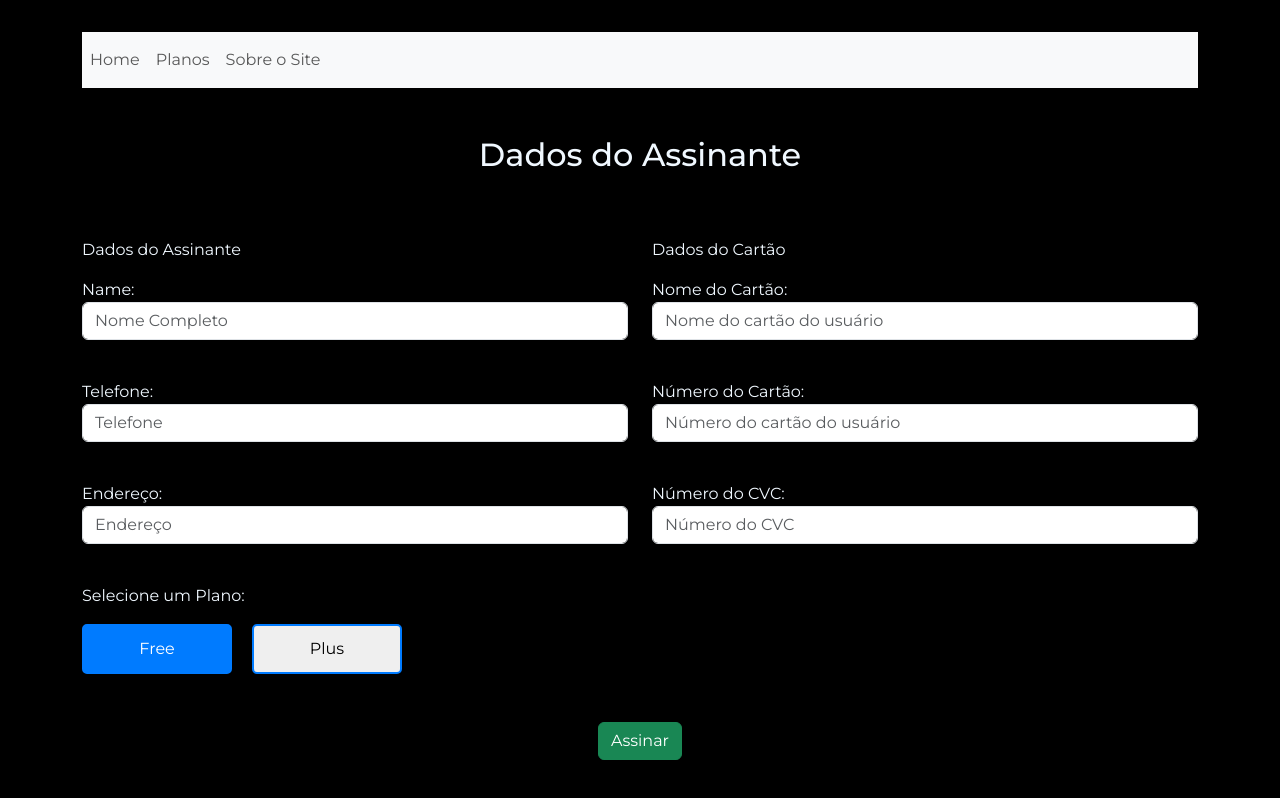
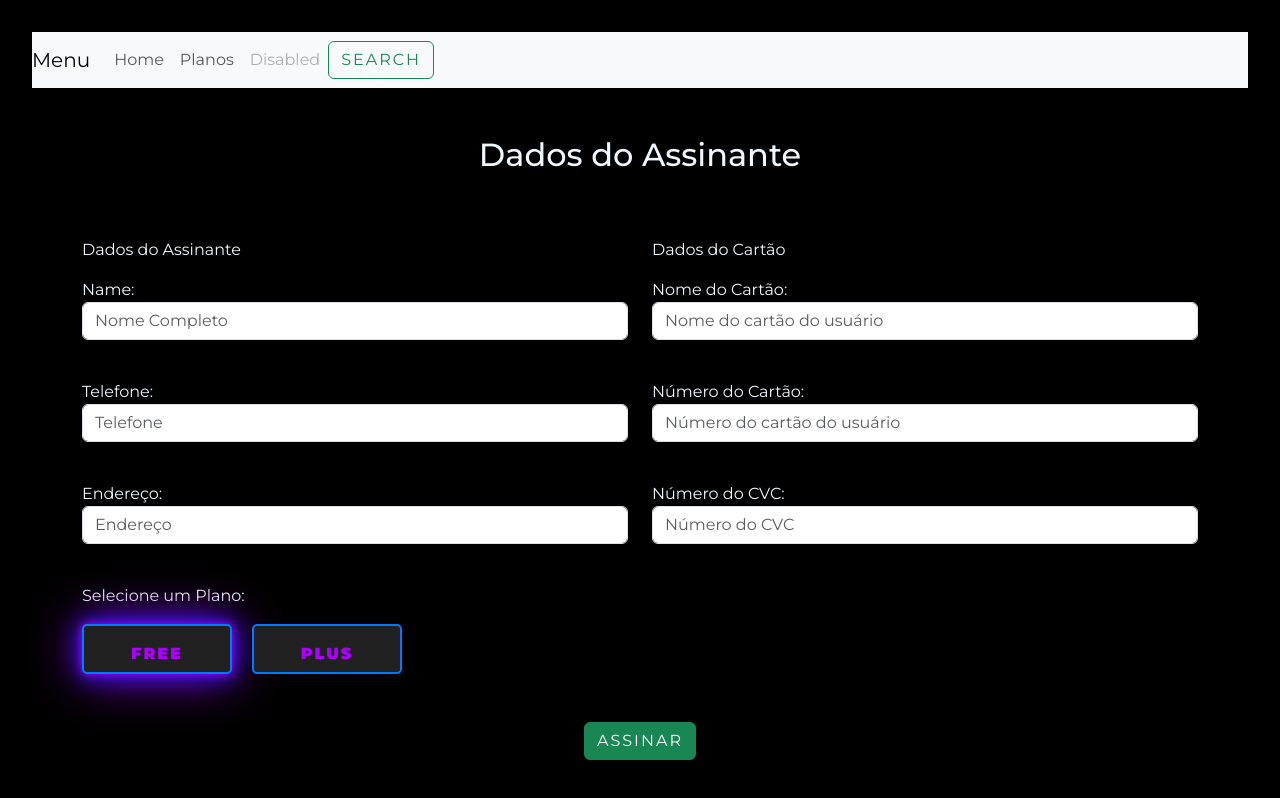
Before and after one commit to victorcals/api-react, a React (Create React App) app: page /registro in a window 1280 px wide. Built offline with nearby package versions, Linux system fonts and the light colour scheme.

Commit message:
Modificado botão e criado menu
OBS: ajustar a Pagina não encontrada

```diff
--- a/src/App.js
+++ b/src/App.js
@@ -8,29 +8,23 @@ import Home from './pages/Home';
 import Details from './pages/Details/details';
 import { BrowserRouter as Router, Routes, Route, Link } from 'react-router-dom';
 import Register from './pages/Register/register';
+import Nonexistent from './pages/NotFound/nonexistent';
+import Navbar from './components/Headers/navbar';
 
 
 function App() {
   return (
+
+
     <Router>
-      <div class="container">
-        <nav class="navbar navbar-expand-lg navbar-light bg-light">
-          <button class="navbar-toggler" type="button" data-toggle="collapse" data-target="#navbarNav" aria-controls="navbarNav" aria-expanded="false" aria-label="Toggle navigation">
-            <span class="navbar-toggler-icon"></span>
-          </button>
-          <div class="collapse navbar-collapse" id="navbarNav">
-            <div class="navbar-nav">
-              <Link className="nav-item nav-link" to='/'>Home</Link>
-              <Link className="nav-item nav-link" to='/planos'>Planos</Link>
-              <Link className="nav-item nav-link" to='/about'>Sobre o Site</Link>
-            </div>
-          </div>
-        </nav>
-      </div>
+      <Navbar />
+
       <Routes>
         <Route path='/' element={<Home />} />
         <Route path='/details/:id' element={<Details />} />
         <Route path='/registro' element={<Register />} />
+        <Route path='/nonexistent' element={<Nonexistent />} />
+
       </Routes>
     </Router >
   );
--- a/src/components/Button/Button.css
+++ b/src/components/Button/Button.css
@@ -9,6 +9,101 @@
 }
 
 .button.selected {
-    background-color: #007bff;
-    color: white;
+  box-shadow: 0 0 10px #ae00ff, 0 0 25px #001eff, 0 0 50px #ae00ff;
+  transition-delay: 0.4s;
 }
+
+
+button {
+  position: relative;
+  padding: 1em 1.8em;
+  outline: none;
+  border: 1px solid #303030;
+  background: #212121;
+  color: #ae00ff;
+  text-transform: uppercase;
+  letter-spacing: 2px;
+  font-size: 15px;
+  overflow: hidden;
+  transition: 0.2s;
+  border-radius: 20px;
+  cursor: pointer;
+  font-weight: bold;
+}
+
+button:hover {
+  box-shadow: 0 0 10px #ae00ff, 0 0 25px #001eff, 0 0 50px #ae00ff;
+  transition-delay: 0.6s;
+}
+
+button span {
+  position: absolute;
+}
+
+button span:nth-child(1) {
+  top: 0;
+  left: -100%;
+  width: 100%;
+  height: 2px;
+  background: linear-gradient(90deg, transparent, #ae00ff);
+}
+
+button:hover span:nth-child(1) {
+  left: 100%;
+  transition: 0.7s;
+}
+
+button span:nth-child(3) {
+  bottom: 0;
+  right: -100%;
+  width: 100%;
+  height: 2px;
+  background: linear-gradient(90deg, transparent, #001eff);
+}
+
+button:hover span:nth-child(3) {
+  right: 100%;
+  transition: 0.7s;
+  transition-delay: 0.35s;
+}
+
+button span:nth-child(2) {
+  top: -100%;
+  right: 0;
+  width: 2px;
+  height: 100%;
+  background: linear-gradient(180deg, transparent, #ae00ff);
+}
+
+button:hover span:nth-child(2) {
+  top: 100%;
+  transition: 0.7s;
+  transition-delay: 0.17s;
+}
+
+button span:nth-child(4) {
+  bottom: -100%;
+  left: 0;
+  width: 2px;
+  height: 100%;
+  background: linear-gradient(360deg, transparent, #001eff);
+}
+
+button:hover span:nth-child(4) {
+  bottom: 100%;
+  transition: 0.7s;
+  transition-delay: 0.52s;
+}
+
+button:active {
+  background: #ae00af;
+  background: linear-gradient(to top right, #ae00af, #001eff);
+  color: #bfbfbf;
+  box-shadow: 0 0 8px #ae00ff, 0 0 8px #001eff, 0 0 8px #ae00ff;
+  transition: 0.1s;
+}
+
+button:active span:nth-child(1) span:nth-child(2) span:nth-child(2) span:nth-child(2) {
+  transition: none;
+  transition-delay: none;
+}
--- /dev/null
+++ b/src/components/Headers/navbar.js
@@ -0,0 +1,41 @@
+import { BrowserRouter as Router, Routes, Route, Link } from 'react-router-dom';
+
+
+function Navbar() {
+
+    return (
+        <div>
+
+
+            <nav class="navbar navbar-expand-lg navbar-light bg-light">
+                <a class="navbar-brand" href="#">Menu</a>
+                <button class="navbar-toggler" type="button" data-toggle="collapse" data-target="#navbarSupportedContent" aria-controls="navbarSupportedContent" aria-expanded="false" aria-label="Toggle navigation">
+                    <span class="navbar-toggler-icon"></span>
+                </button>
+
+                <div class="collapse navbar-collapse" id="navbarSupportedContent">
+                    <ul class="navbar-nav mr-auto">
+                        <li class="nav-item active">
+                            <Link className="nav-item nav-link" to='/'>Home</Link>
+                        </li>
+                        <li class="nav-item">
+                            <Link className="nav-item nav-link" to='/registro'>Planos</Link>
+                        </li>
+                        <li class="nav-item dropdown">
+                        </li>
+                        <li class="nav-item">
+                            <a class="nav-link disabled" href="#">Disabled</a>
+                        </li>
+                    </ul>
+                    <form class="form-inline my-2 my-lg-0">
+
+                        <button class="btn btn-outline-success my-2 my-sm-0" type="submit">Search</button>
+                    </form>
+                </div>
+            </nav>
+        </div>
+    )
+
+}
+
+export default Navbar;
--- /dev/null
+++ b/src/pages/NotFound/nonexistent.js
@@ -0,0 +1,16 @@
+import React from 'react';
+import { BrowserRouter as Router, Routes, Route, Link } from 'react-router-dom';
+
+import NotFound from './nonexistent';
+import Navbar from '../../components/Headers/navbar';
+
+function nonexistent() {
+
+    return (
+        < div class="container" >
+            <h1>Pagina não encontrada</h1>
+        </div >
+    )
+}
+
+export default nonexistent;
--- a/src/pages/Register/register.css
+++ b/src/pages/Register/register.css
@@ -2,7 +2,8 @@
   display: flex;
   justify-content: center;
   align-items: center;
-  height: 100vh; /* Adicionando altura fixa */
+  height: 100vh;
+  /* Adicionando altura fixa */
 }
 
 .items {
```
Also changed, not shown: src/pages/Not Found/NotFound.js (deleted, +0 -13 lines), src/components/Headers/nav.css (added). Lines whose indentation alone changed are shown as unchanged.
